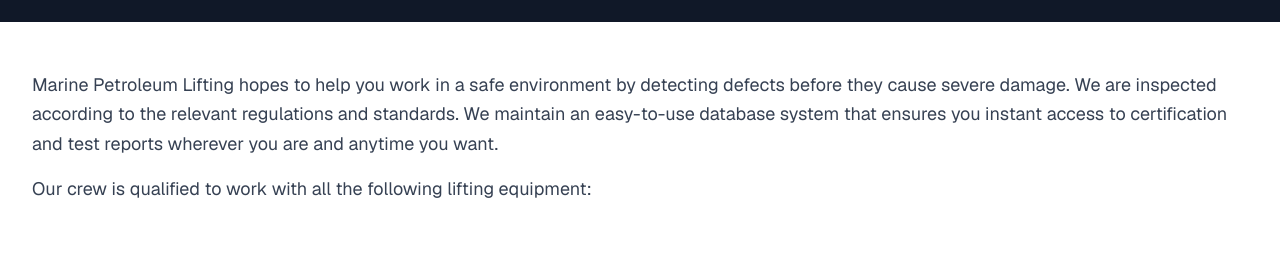
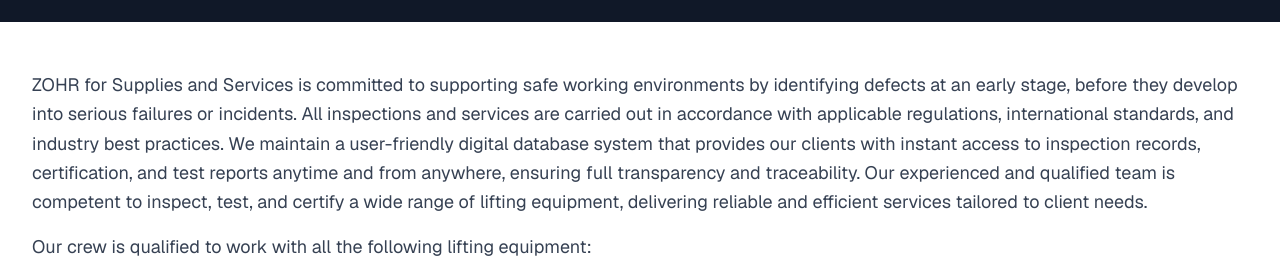
Before and after one commit to Abdulwahabb99/ZOHR-project, a Next.js app: page /lifting in a window 1280 px wide. Shown: the part 207-473 px from the top of the page. Built offline with nearby package versions, Linux system fonts and the light colour scheme.

Commit message:
Update: Revise content in LiftingPage for clarity and detail, enhancing descriptions of services and ensuring compliance with industry standards. Modify alt text in AboutPage image for improved relevance.

```diff
--- a/app/about/page.tsx
+++ b/app/about/page.tsx
@@ -83,7 +83,7 @@ export default function AboutPage() {
               <div className="relative w-full aspect-[3/3] rounded-lg overflow-hidden shadow-2xl bg-blue-900">
                 <img
                   src="/aboutUs.jpeg"
-                  alt="Marine Petroleum Lifting - When you are sleeping we're working hard and growing"
+                  alt="ZOHR - When you are sleeping we're working hard and growing"
                   loading="lazy"
                   className="w-full h-full"
                 />
--- a/app/lifting/page.tsx
+++ b/app/lifting/page.tsx
@@ -77,22 +77,19 @@ export default function LiftingPage() {
       title: "Magnetic Penetration Inspection (MPI)",
       items: ["Non-Destructive Test (NDT)"],
       category: "Magnetic Penetration Inspection",
-      imageUrl:
-        "/MPI.jpeg",
+      imageUrl: "/MPI.jpeg",
     },
     {
       title: "Dye Penetration Inspection (DPI)",
       items: ["Non-Destructive Test (NDT)"],
       category: "Dye Penetration Inspection",
-      imageUrl:
-        "/DYE.jpeg",
+      imageUrl: "/DYE.jpeg",
     },
     {
       title: "Ultrasonic Test (UT)",
       items: ["Thickness", "Shock Wave"],
       category: "Ultrasonic Test",
-      imageUrl:
-        "/UT.jpeg",
+      imageUrl: "/UT.jpeg",
     },
   ];
 
@@ -124,12 +121,18 @@ export default function LiftingPage() {
       <div className="max-w-7xl mx-auto px-4 sm:px-6 lg:px-8 py-12">
         <div className="prose prose-lg max-w-none mb-12">
           <p className="text-lg text-gray-700 leading-relaxed">
-            Marine Petroleum Lifting hopes to help you work in a safe
-            environment by detecting defects before they cause severe damage. We
-            are inspected according to the relevant regulations and standards.
-            We maintain an easy-to-use database system that ensures you instant
-            access to certification and test reports wherever you are and
-            anytime you want.
+            ZOHR for Supplies and Services is committed to supporting safe
+            working environments by identifying defects at an early stage,
+            before they develop into serious failures or incidents. All
+            inspections and services are carried out in accordance with
+            applicable regulations, international standards, and industry best
+            practices. We maintain a user-friendly digital database system that
+            provides our clients with instant access to inspection records,
+            certification, and test reports anytime and from anywhere, ensuring
+            full transparency and traceability. Our experienced and qualified
+            team is competent to inspect, test, and certify a wide range of
+            lifting equipment, delivering reliable and efficient services
+            tailored to client needs.
           </p>
           <p className="text-lg text-gray-700 leading-relaxed mt-4">
             Our crew is qualified to work with all the following lifting
```
